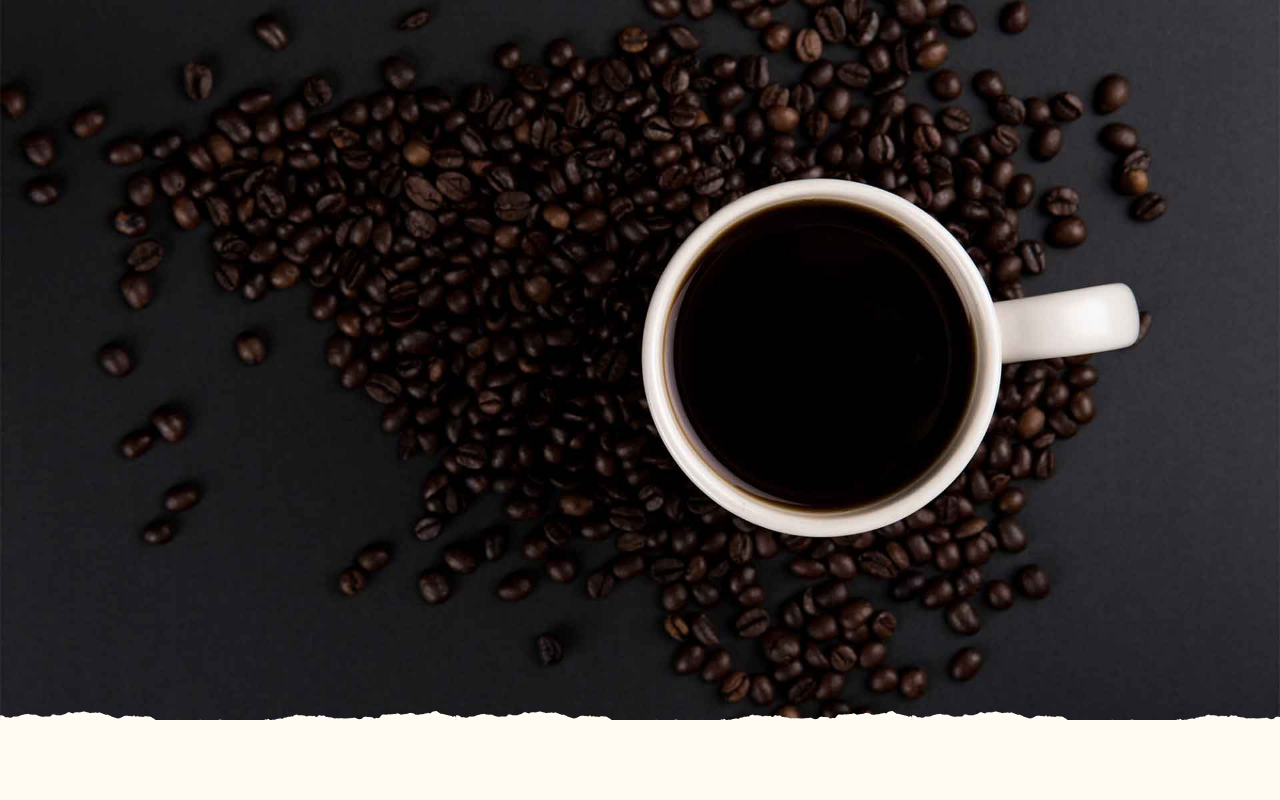
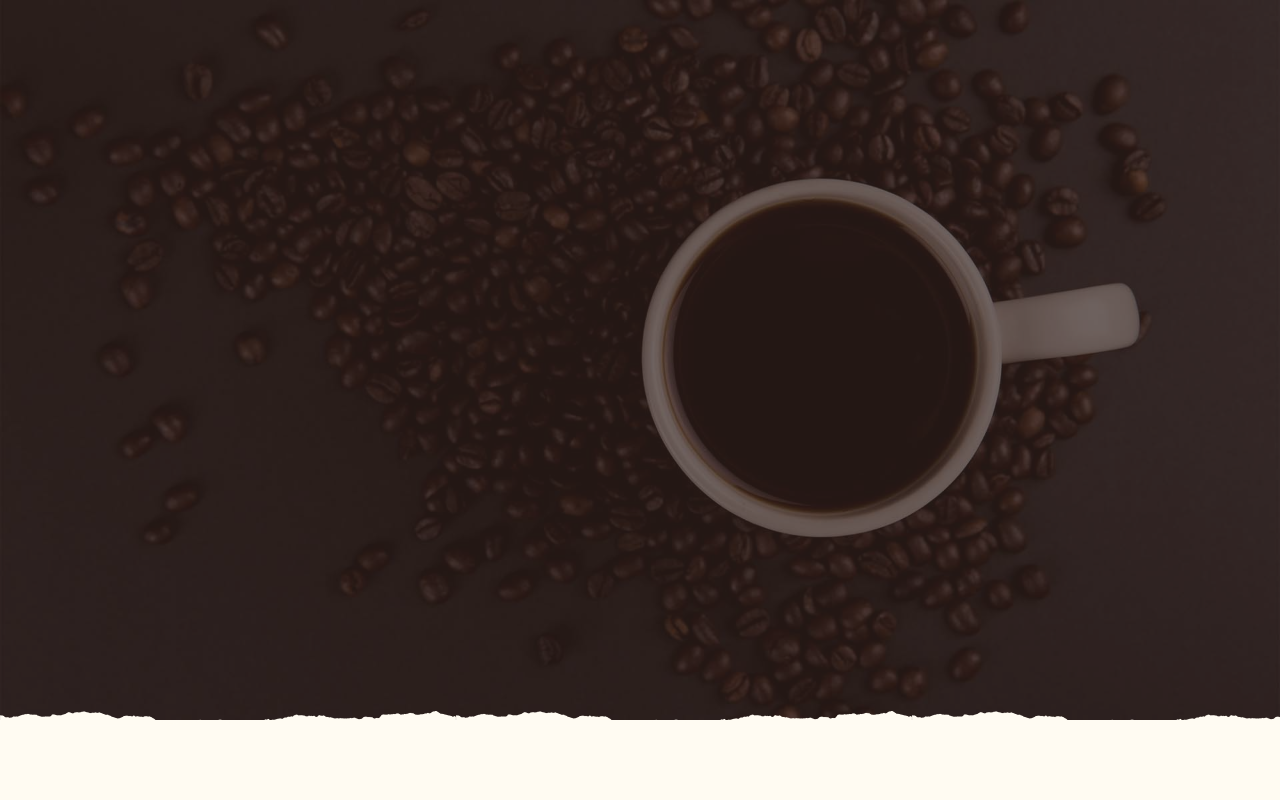
Before and after one commit to farhan-jabil/koppee, a React (Create React App) app: page / in a window 1280 px wide. Shown: the top 800 px of the page. Built offline with nearby package versions, Linux system fonts and the light colour scheme.

Commit message:
working on hero

```diff
--- a/src/App.css
+++ b/src/App.css
@@ -23,6 +23,18 @@ body {
   margin-left: 1px;
   background: #da9f5b;
 }
+
+.slider-container-elements::before {
+  content: "";
+  position: absolute;
+  top: 0;
+  left: 0;
+  right: 0;
+  bottom: 0;
+  background-color: rgba(51, 33, 29, 0.7);
+  z-index: 1;
+}
+
 
 .slick-dots li button:before {
   font-size: 16px !important;
--- a/src/components/Hero.js
+++ b/src/components/Hero.js
@@ -43,12 +43,12 @@ const Hero = () => {
   return (
     <div className="slider-container w-full overlay-bottom relative">
       <Slider {...settings}>
-        <div className="w-full">
+        <div className="slider-container-elements relative w-full">
           <div>
             <img src={images.hero1} className="w-full" alt="Hero 1" />
           </div>
         </div>
-        <div className="w-full">
+        <div className="slider-container-elements relative w-full">
           <div>
             <img src={images.hero2} className="w-full" alt="Hero 2" />
           </div>
```
